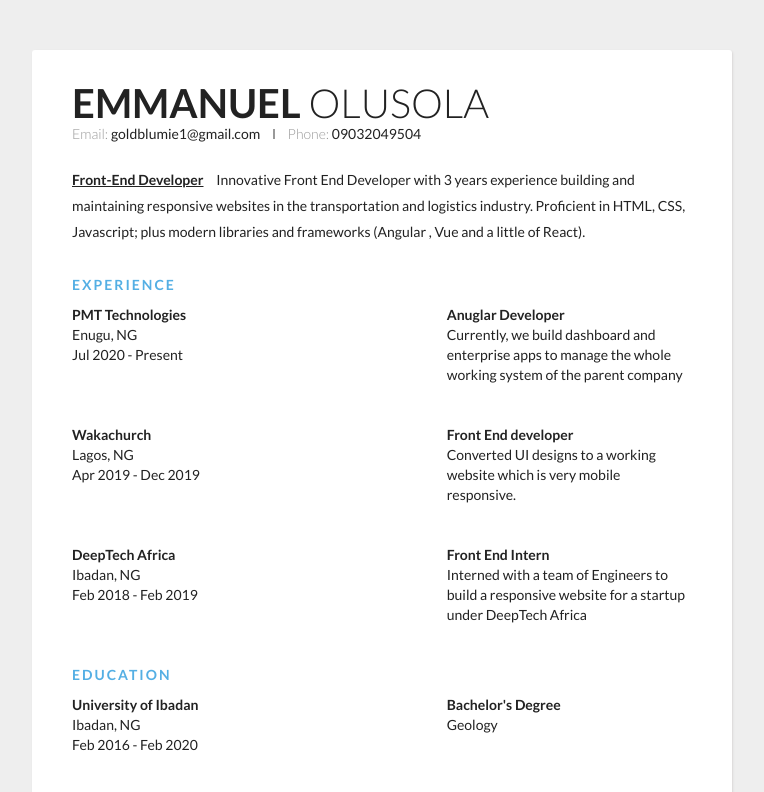
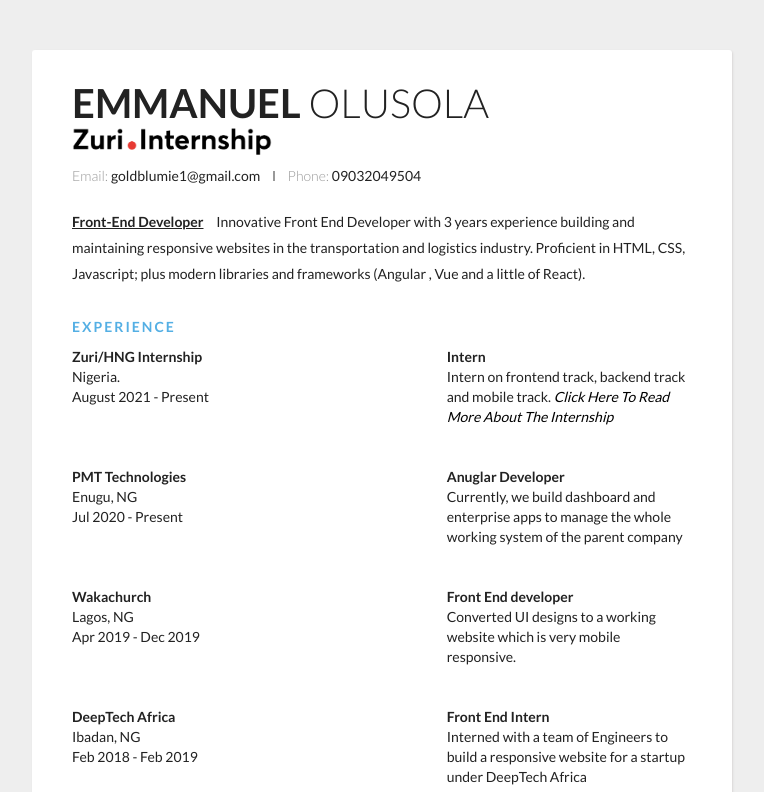
Before and after one commit to Olusoladeboy/resume-hng, a plain HTML site: page index.html in a window 1280 px wide. Shown: the top 792 px of the page, without its empty margins (258-1022 px from the left). Drawn offline with nearby package versions, Linux system fonts and the light colour scheme.

Commit message:
Added Zuri Logo and Internship Link

```diff
--- a/index.html
+++ b/index.html
@@ -17,6 +17,10 @@
             <div class="full-name">
                 <span class="first-name">Emmanuel</span>
                 <span class="last-name">Olusola</span>
+            </div>
+            <div class="zuri_logo">
+                <a href="https://internship.zuri.team/" target="_blank" rel="noopener noreferrer">
+                    <img width="200" src="./zuri_logo.png" alt="zuri_logo"></a>
             </div>
             <div class="contact-info">
                 <span class="email">Email: </span>
@@ -41,6 +45,20 @@
             <div class="section">
                 <div class="section__title">Experience</div>
                 <div class="section__list">
+                    <div class="section__list-item">
+                        <div class="left">
+                            <div class="name">Zuri/HNG Internship</div>
+                            <div class="addr">Nigeria.</div>
+                            <div class="duration">August 2021 - Present</div>
+                        </div>
+                        <div class="right">
+                            <div class="name">Intern</div>
+                            <div class="desc">
+                                Intern on frontend track, backend track and mobile track.
+                                <a href="https://internship.zuri.team/" target="_blank" rel="noopener noreferrer">Click Here To Read More About The Internship</a>
+                            </div>
+                        </div>
+                    </div>
                     <div class="section__list-item">
                         <div class="left">
                             <div class="name">PMT Technologies</div>
```
Also changed, not shown: zuri_logo.png (added).
